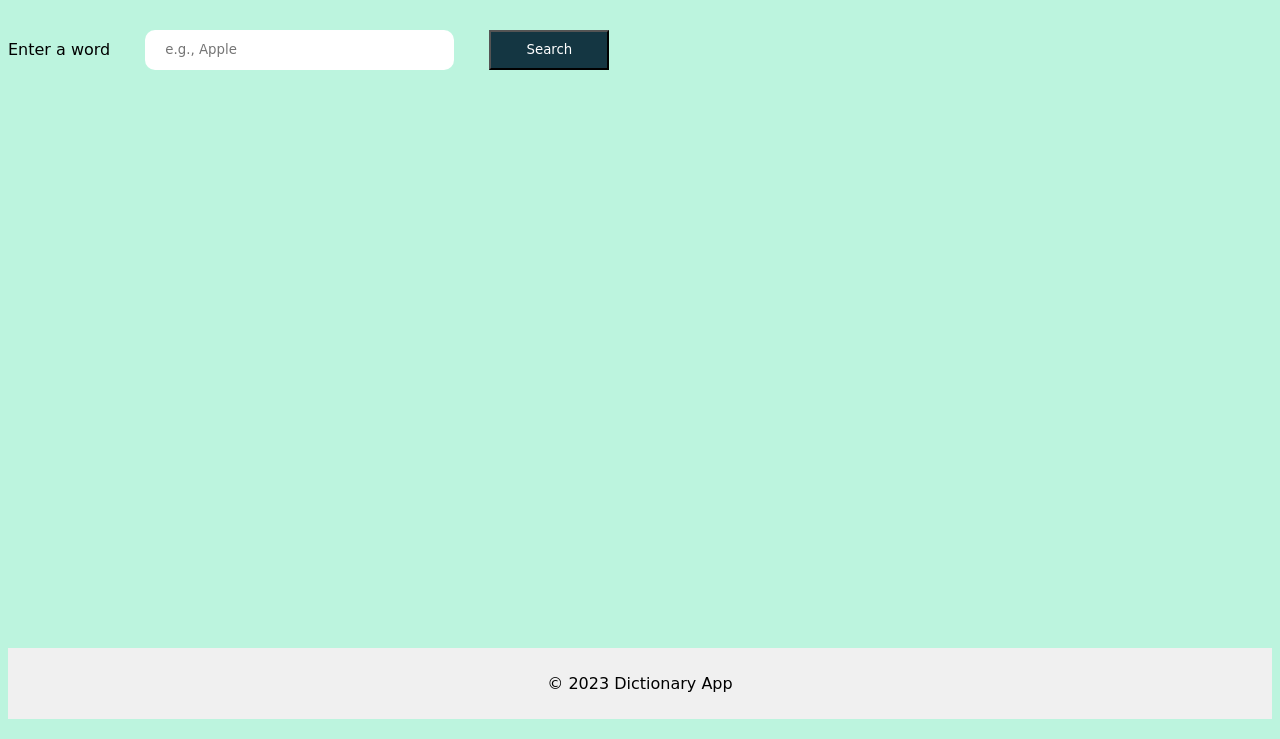
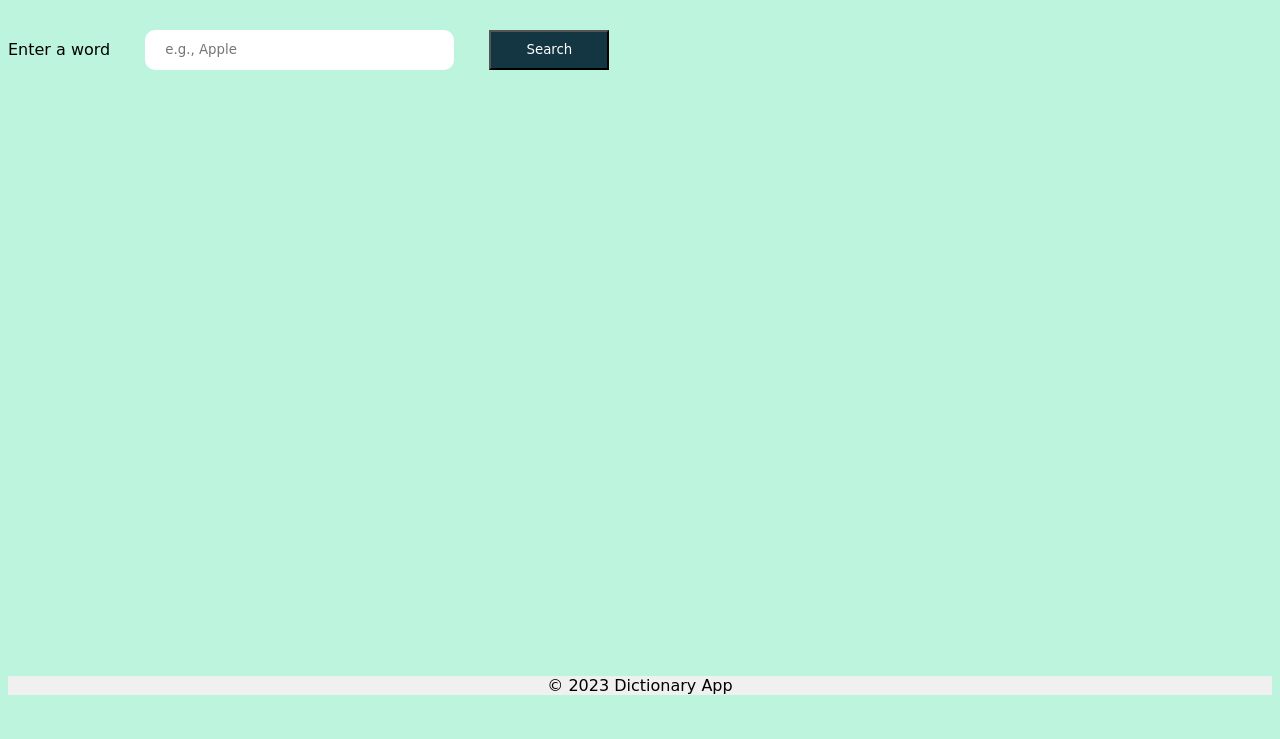
Before and after one commit to abhishek-dev-works/dictionary-app-abhishek, a plain HTML site: page index.html in a window 1280 px wide. Shown: the part 81-820 px from the top of the page. Drawn offline with Linux system fonts and the light colour scheme.

Commit message:
Fixed stylings for the footer

```diff
--- a/styles.css
+++ b/styles.css
@@ -28,9 +28,7 @@ body {
 
 footer {
     background-color: #f0f0f0;
-    padding: 10px;
     text-align: center;
-    position: sticky;
     bottom: 0;
 }
 
```
